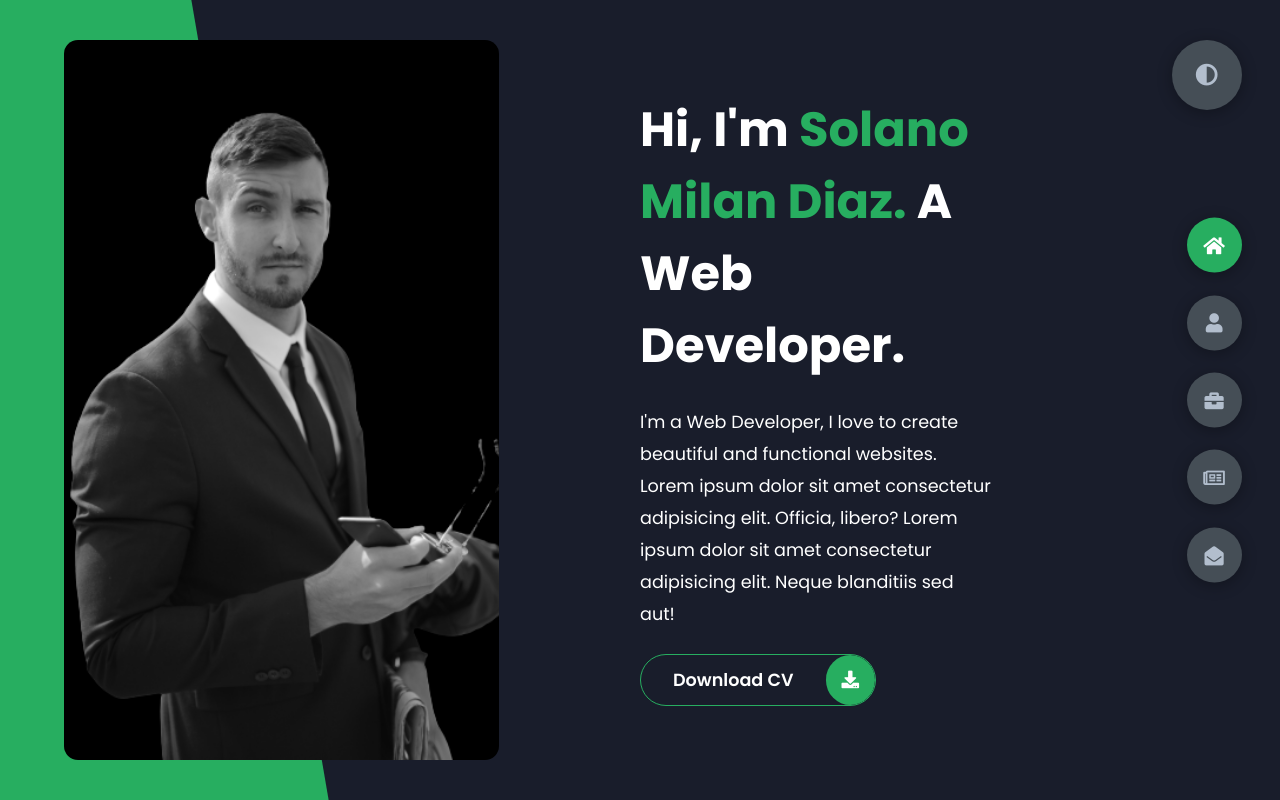
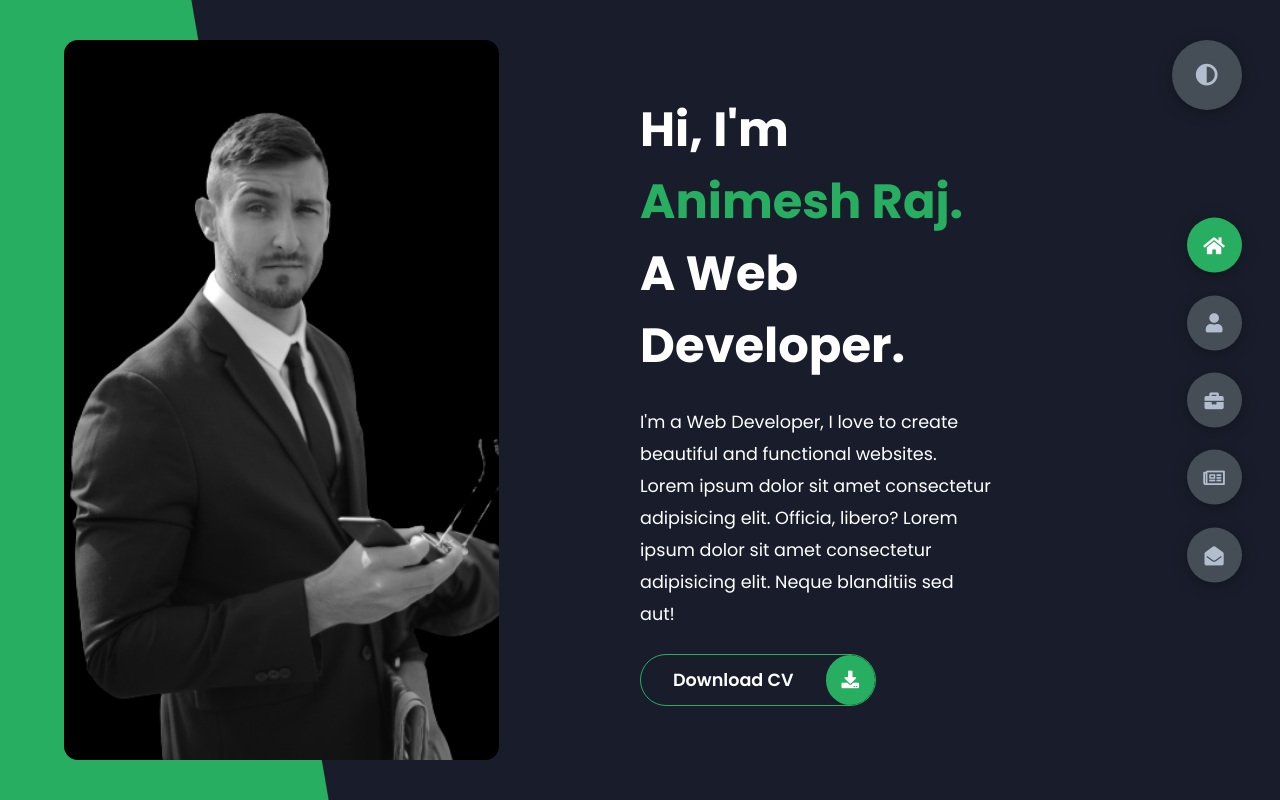
Before and after one commit to AnimeshR22/VAC-WEBPAGE, a plain HTML site: page RA2112704010005/index.html in a window 1280 px wide. Drawn offline with Linux system fonts and the light colour scheme.

Commit message:
Update index.html

```diff
--- a/RA2112704010005/index.html
+++ b/RA2112704010005/index.html
@@ -22,7 +22,7 @@
             </div>
             <div class="right-header">
                 <h1 class="name">
-                    Hi, I'm <span>Solano Milan Diaz.</span>
+                    Hi, I'm <span>Animesh Raj.</span>
                     A Web Developer.
                 </h1>
                 <p>
```
